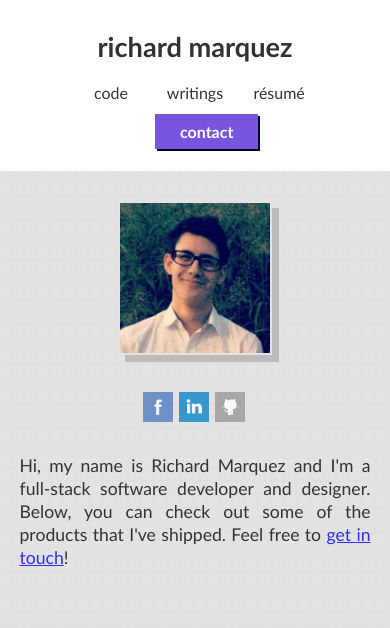
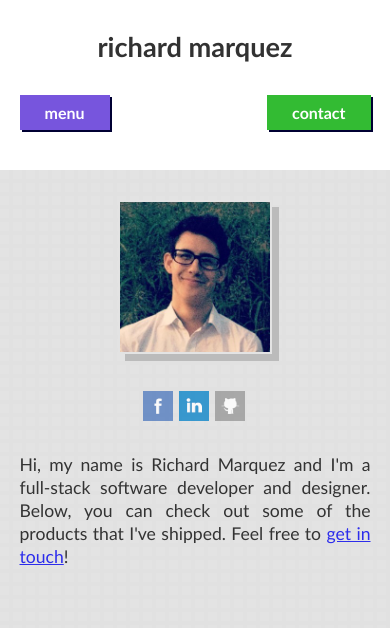
Before and after one commit to ramarquez1992/richardmarquez.org, a PHP site: page / in a window 390 px wide. Shown: the top 628 px of the page. Run offline with PHP 8.4, Linux system fonts and the light colour scheme; some libraries are stand-ins or nearby versions.

Commit message:
mobile menu

```diff
--- a/index.php
+++ b/index.php
@@ -79,6 +79,12 @@ if ($_SERVER['REQUEST_METHOD'] == 'POST') {
     <header>
       <div class="container">
         <h1 id="title"><a href="index.php">Richard Marquez</a></h1>
+
+        <div id="mobile-buttons">
+          <a id="contact-button" class="button" href="#contact">Contact</a>
+          <div id="menu-button" class="button">Menu</div>
+        </div>
+
         <nav>
           <ul>
             <li><a href="https://github.com/richard92m">Code</a></li>
--- a/main.css
+++ b/main.css
@@ -349,3 +349,7 @@ footer {
 footer .links {
   margin-left: 100px;
 }
+
+#mobile-buttons {
+  display: none;
+}
--- a/main.js
+++ b/main.js
@@ -1,6 +1,22 @@
 window.onload = function() {
+  addLinkTargets('_blank');
+  menuInit();
   contactFormInit();
-  addLinkTargets('_blank');
+}
+
+function addLinkTargets(target) {
+  $('a').each(function() {
+    if ($(this).attr('href') != '#contact' && $(this).attr('href') != 'index.php') {
+
+      $(this).attr('target', target);
+    }
+  });
+}
+
+function menuInit() {
+  $('#menu-button').click(function() {
+    $('nav').toggle();
+  });
 }
 
 function contactFormInit() {
@@ -24,12 +40,3 @@ function inputInit(input, value) {
     }
   });
 }
-
-function addLinkTargets(target) {
-  $('a').each(function() {
-    if ($(this).attr('href') != '#contact' && $(this).attr('href') != 'index.php') {
-
-      $(this).attr('target', target);
-    }
-  });
-}
--- a/small-screen.css
+++ b/small-screen.css
@@ -11,6 +11,32 @@
     margin-bottom: 0px;
   }
 
+  #mobile-buttons {
+    display: block;
+    margin: 2em auto 0px auto;
+    text-align: center;
+  }
+
+  #menu-button {
+    float: left;
+    cursor: pointer;
+  }
+
+  #menu-button:hover {
+    background-color: #75d;
+  }
+
+  #contact-button {
+    float: right;
+    background-color: #3b3;
+  }
+
+  nav {
+    display: none;
+    clear: both;
+    float: left;
+  }
+
   nav ul {
     margin: 20px auto 0px auto;
     padding: 0px;
@@ -19,7 +45,7 @@
   }
 
   nav li:last-child {
-    display: block;
+    display: none;
     margin: auto;
     margin-top: 20px;
   }
```
